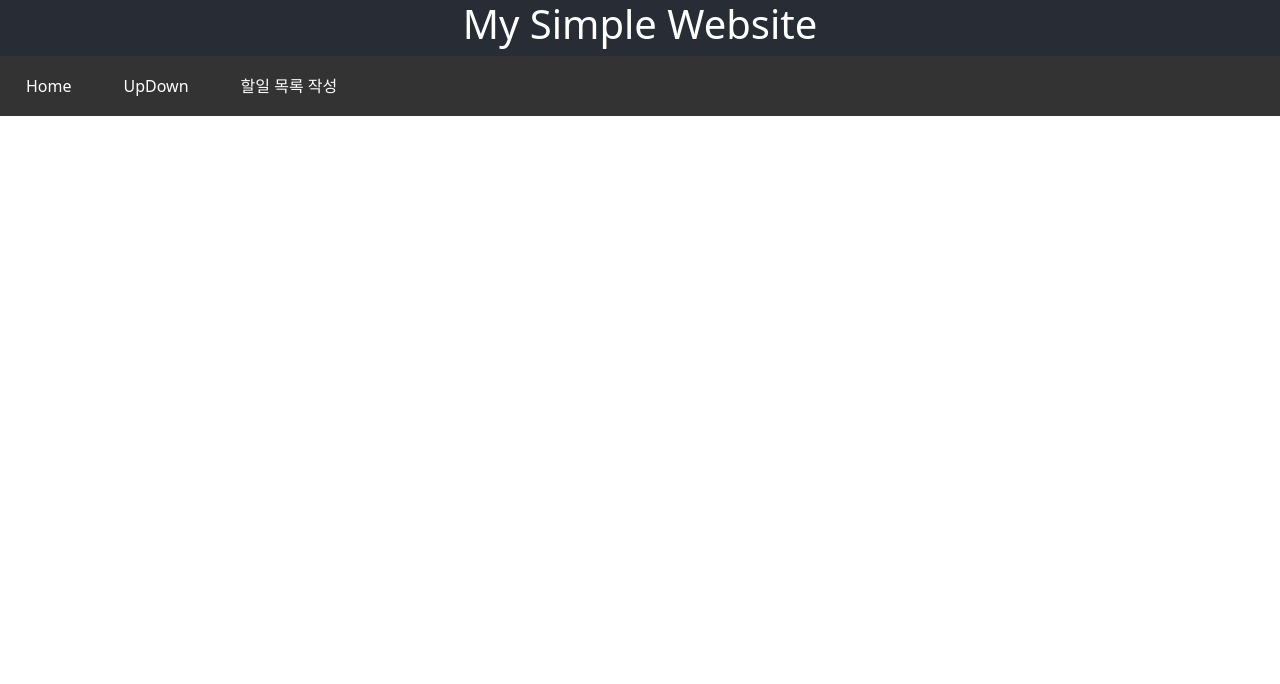
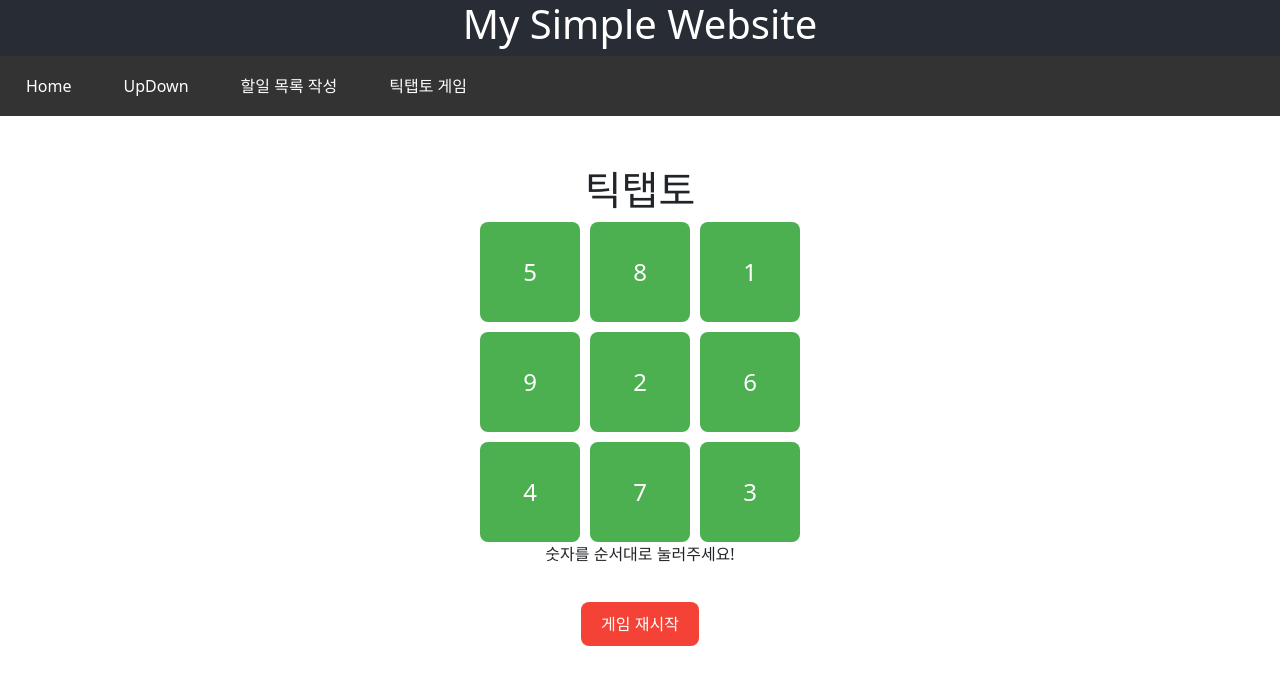
Before and after one commit to sangjunchung/React-tutorial, a React (Create React App) app in the folder my-simple-website/: page /tictaptoe in a window 1280 px wide. Shown: the top 684 px of the page. Built offline with nearby package versions, Linux system fonts and the light colour scheme.

Commit message:
tictaptoe

```diff
--- a/my-simple-website/src/App.js
+++ b/my-simple-website/src/App.js
@@ -7,6 +7,8 @@ import Home from './component/Home';
 import Navbar from './component/Navber';
 import Header from './component/Header';
 import TodoList from './component/TodoList';
+import TicTapToe from './component/TicTapToe';
+import TicTapToeTwoStep from './component/TicTapToeTwoStep';
 
 function App() {
   return (
@@ -21,6 +23,8 @@ function App() {
         <Route path='/game' element={<Game/>} />
         <Route path='/game-twostep' element={<GameTwoStep/>} />
         <Route path='/todoList' element={<TodoList />} />
+        <Route path='/tictaptoe' element={<TicTapToe />} />
+        <Route path='/ttt-twoStep' element={<TicTapToeTwoStep />} />
       </Routes>
     </div>
   );
--- a/my-simple-website/src/component/Navber.js
+++ b/my-simple-website/src/component/Navber.js
@@ -10,6 +10,7 @@ const Navbar = () => {
         {/* 2단계 링크를 Navbar에는 작성하지 않음
             1단계 통과해야 2단계 링크를 보여줄 것 */}
         <li><Link to="/todoList">할일 목록 작성</Link></li>
+        <li><Link to="/tictaptoe">틱탭토 게임</Link></li>
       </ul>
     </nav>
   );
--- /dev/null
+++ b/my-simple-website/src/component/TicTapToe.css
@@ -0,0 +1,47 @@
+.tic-tap-toe-container {
+  text-align: center;
+  margin-top: 50px;
+}
+
+.tictaptoe-grid {
+  display: grid;
+  grid-template-columns: repeat(3, 100px);
+  grid-gap: 10px;
+  justify-content: center;
+}
+
+.tictaptoe2-grid {
+  display: grid;
+  grid-template-columns: repeat(5, 100px);
+  grid-gap: 10px;
+  justify-content: center;
+}
+
+.tictaptoe-button {
+  width: 100px;
+  height: 100px;
+  font-size: 24px;
+  cursor: pointer;
+  background-color: #4caf50;
+  color: white;
+  border: none;
+  border-radius: 8px;
+  transition: background-color 0.3s ease, transform 0.1s ease,
+    box-shadow 0.3s ease;
+}
+
+.restart-button {
+  margin-top: 20px;
+  padding: 10px 20px;
+  font-size: 16px;
+  cursor: pointer;
+  background-color: #f44336;
+  color: white;
+  border: none;
+  border-radius: 8px;
+  transition: background-color 0.3s ease;
+}
+
+.restart-button:hover {
+  background-color: #e53935;
+}
--- /dev/null
+++ b/my-simple-website/src/component/TicTapToe.js
@@ -0,0 +1,67 @@
+import React, { useState, useEffect } from "react";
+import './TicTapToe.css';
+import { Link } from "react-router-dom";
+/*
+useEffect(()=>{},[])
+*/
+const shuffleArray = (Array) => {
+  // sort = 정렬
+  // Math.random() - 0.5 : 배열을 랜덤으로 섞을 때 자주 사용 (-0.5 ~ 0.5 사이 생성)
+  return Array.sort(() => Math.random() - 0.5);
+};
+
+const TicTapToe = () => {
+  // numbers 1부터 9까지 숫자가 섞인 배열
+  // ...Array(9) 숫자가 담길 그릇을 9 개 만듬
+  // .keys() 숫자를 가지고옴
+  // 어떤 숫자를 가지고 오냐면 0 => 0 + 1  1 ~ 9 생성
+  // 1 ~ 9 까지 생성된 수를 shuffleArray를 이용해서 숫자가 담긴 그릇을 섞는 것
+  const [numbers, setNumbers] = useState(
+    shuffleArray([...Array(9).keys()].map((n) => n + 1))
+  );
+  // 사용자가 클릭해야하는 다음 숫자를 나타냄
+  const [nextNumber, setNextNumber] = useState(1);
+
+  // 게임 상태에 따라 사용자한테 보여줄 메세지 표현
+  const [message, setMessage] = useState('숫자를 순서대로 눌러주세요!');
+
+  const [isCorrect, setIsCorrect] = useState(false);
+
+  const clickNumber = (number) => {
+    // 만약 사용자가 클릭해야되는 숫자와 사용자가 클릭한 숫자가 서로 일치하는가?
+    if (number === nextNumber) {
+      if (number === 9) {
+        setMessage("축하합니다! 모든 숫자를 순서대로 클릭했습니다.");
+        setIsCorrect(true);
+      } else {
+        setNextNumber(nextNumber + 1);
+      }
+    } else {
+      setMessage("틀렸습니다! 처음부터 다시하세요.");
+    }
+  };
+
+  const restartGame = () => {
+    setNumbers(shuffleArray([...Array(9).keys()].map((n) => n + 1)));
+    setNextNumber(1);
+    setMessage('숫자를 순서대로 눌러주세요!');
+    setIsCorrect(false);
+  };
+
+  return (
+    <div className="tic-tap-toe-container">
+      <h1>틱탭토</h1>
+      <div className="tictaptoe-grid">
+        {numbers.map((number) => (
+          <button className="tictaptoe-button" key={number} onClick={() => clickNumber(number)}>
+            {number}
+          </button>
+        ))}
+      </div>
+      <p>{message}</p>
+      {isCorrect ? <Link to='/ttt-twoStep'><button>다음단계 이동</button></Link> : <button className="restart-button" onClick={restartGame}>게임 재시작</button>}
+    </div>
+  );
+};
+
+export default TicTapToe;
--- /dev/null
+++ b/my-simple-website/src/component/TicTapToeTwoStep.js
@@ -0,0 +1,54 @@
+import React, { useState } from "react";
+import './TicTapToe.css';
+import { Link } from "react-router-dom";
+
+const shuffleArray = (Array) => {
+    return Array.sort(() => Math.random() - 0.5);
+  };
+
+const TTT_twoStep = () => {
+    const [numbers, setNumbers] = useState(
+        shuffleArray([...Array(20).keys()].map((n) => n + 1))
+      );
+
+      const [nextNumber, setNextNumber] = useState(1);
+      const [message, setMessage] = useState('숫자를 순서대로 눌러주세요!');
+      const [isCorrect, setIsCorrect] = useState(false);
+
+      const clickNumber = (number) => {
+        if (number === nextNumber) {
+          if (number === 20) {
+            setMessage("축하합니다! 모든 숫자를 순서대로 클릭했습니다.");
+            setIsCorrect(true);
+          } else {
+            setNextNumber(nextNumber + 1);
+          }
+        } else {
+          setMessage("틀렸습니다! 처음부터 다시하세요.");
+        }
+      };
+
+      const restartGame = () => {
+        setNumbers(shuffleArray([...Array(20).keys()].map((n) => n + 1)));
+        setNextNumber(1);
+        setMessage('숫자를 순서대로 눌러주세요!');
+        setIsCorrect(false);
+      };
+
+    return(
+      <div className="tic-tap-toe-container">
+      <h1>틱탭토</h1>
+      <div className="tictaptoe2-grid">
+        {numbers.map((number) => (
+          <button className="tictaptoe-button" key={number} onClick={() => clickNumber(number)}>
+            {number}
+          </button>
+        ))}
+      </div>
+      <p>{message}</p>
+      {isCorrect ? <Link to='/tictaptoe'><button>처음으로</button></Link> : <button className="restart-button" onClick={restartGame}>게임 재시작</button>}
+    </div>
+    )
+}
+
+export default TTT_twoStep;
```
